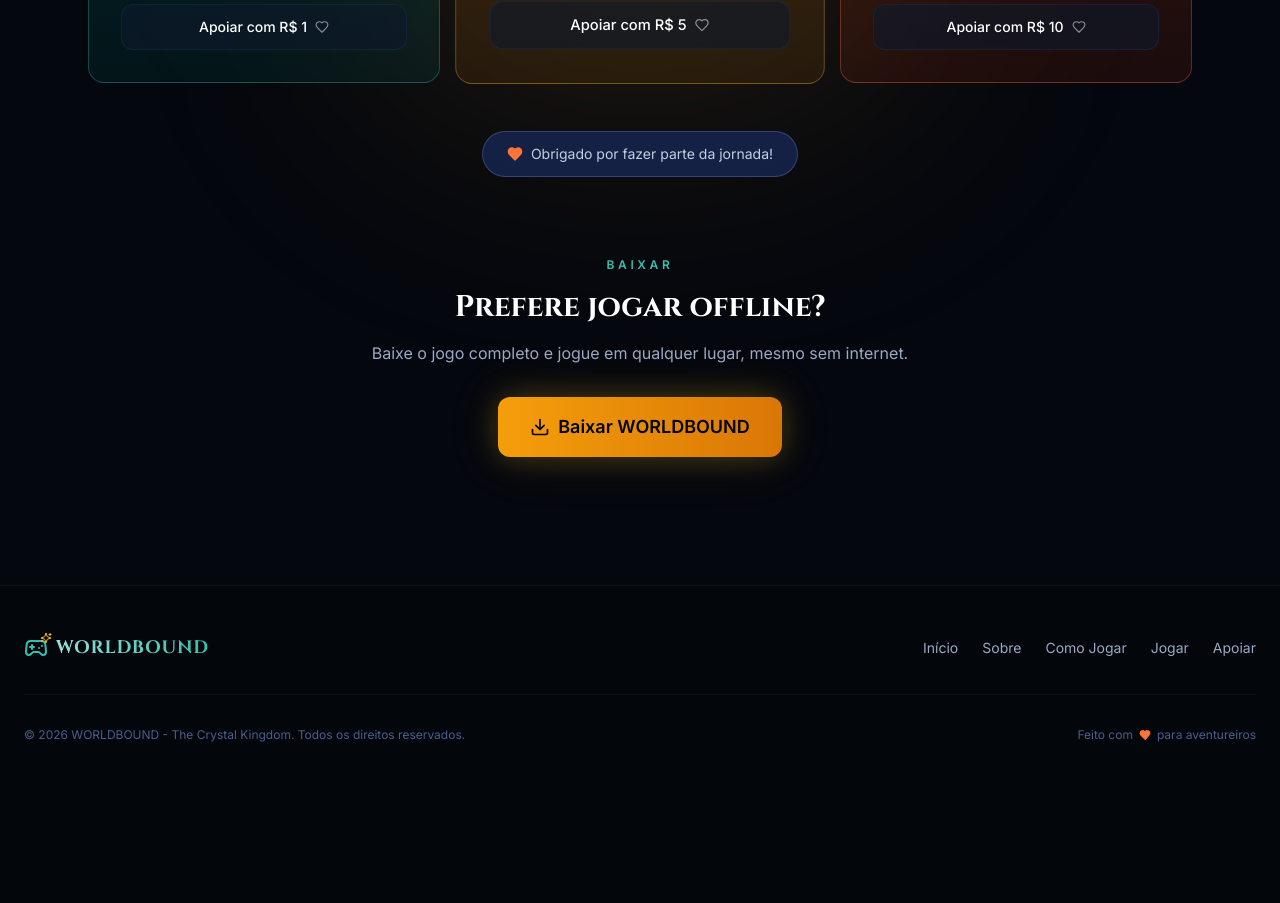
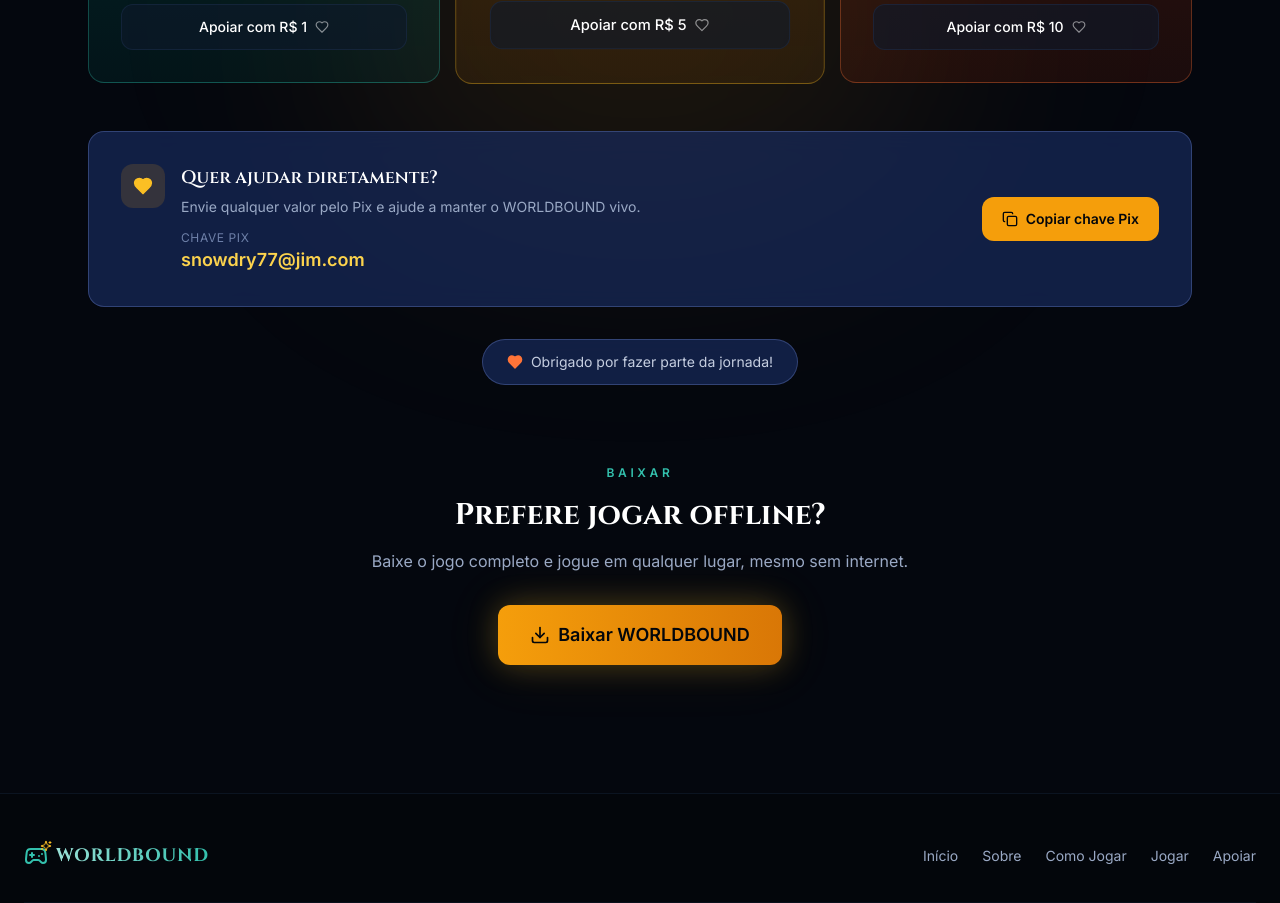
Before and after one commit to Rodrigodasilv4/WORLDBOUND.THE.CRYSTAL.KINGDOM, a React (Vite) app: page / in a window 1280 px wide. Shown: the part 5700-6603 px from the top of the page. Before the commit the page ends 6491 px from the top, so only its background shows below. Built offline with nearby package versions, Linux system fonts and the light colour scheme.

Commit message:
update from claude
Co-authored-by: Claude Code <agent+11101016@bolt.new>

```diff
--- a/src/components/Support.tsx
+++ b/src/components/Support.tsx
@@ -1,4 +1,5 @@
-import { Heart, Coffee, Sparkles, Download } from 'lucide-react';
+import { useState } from 'react';
+import { Heart, Coffee, Sparkles, Download, Copy, Check } from 'lucide-react';
 
 const tiers = [
   {
@@ -41,6 +42,22 @@ const accentText: Record<string, string> = {
 };
 
 export default function Support() {
+  const [pixCopied, setPixCopied] = useState(false);
+  const [pixCopyError, setPixCopyError] = useState(false);
+  const pixKey = 'snowdry77@jim.com';
+
+  const copyPixKey = async () => {
+    setPixCopyError(false);
+
+    try {
+      await navigator.clipboard.writeText(pixKey);
+      setPixCopied(true);
+      window.setTimeout(() => setPixCopied(false), 2200);
+    } catch {
+      setPixCopyError(true);
+    }
+  };
+
   return (
     <section
       id="support"
@@ -113,7 +130,42 @@ export default function Support() {
           ))}
         </div>
 
-        <div className="mt-12 text-center">
+        <div className="mt-12 grid lg:grid-cols-[1fr_auto] gap-6 items-center rounded-2xl bg-glass-light p-6 sm:p-8 border border-gold-400/20">
+          <div className="flex items-start gap-4 text-left">
+            <div className="w-11 h-11 shrink-0 rounded-xl bg-gold-500/15 flex items-center justify-center">
+              <Heart className="w-5 h-5 text-gold-400 fill-current" />
+            </div>
+            <div>
+              <h3 className="font-display font-semibold text-lg text-white mb-1">
+                Quer ajudar diretamente?
+              </h3>
+              <p className="text-sm text-midnight-200 leading-relaxed">
+                Envie qualquer valor pelo Pix e ajude a manter o WORLDBOUND vivo.
+              </p>
+              <p className="mt-3 text-xs text-midnight-300 uppercase tracking-wider">
+                Chave Pix
+              </p>
+              <p className="text-base sm:text-lg font-semibold text-gold-300 break-all">
+                {pixKey}
+              </p>
+            </div>
+          </div>
+          <button
+            type="button"
+            onClick={copyPixKey}
+            className="w-full lg:w-auto inline-flex items-center justify-center gap-2 px-5 py-3 rounded-xl bg-gold-500 text-midnight-950 font-semibold text-sm hover:bg-gold-400 transition-colors"
+          >
+            {pixCopied ? <Check className="w-4 h-4" /> : <Copy className="w-4 h-4" />}
+            {pixCopied ? 'Chave copiada' : 'Copiar chave Pix'}
+          </button>
+          {pixCopyError && (
+            <p className="lg:col-start-2 text-xs text-ember-300 text-center lg:text-right">
+              Não foi possível copiar. Selecione a chave manualmente.
+            </p>
+          )}
+        </div>
+
+        <div className="mt-8 text-center">
           <div className="inline-flex items-center gap-2 px-6 py-3 rounded-full bg-glass-light">
             <Heart className="w-4 h-4 text-ember-400 fill-current" />
             <span className="text-sm text-midnight-100">
```
